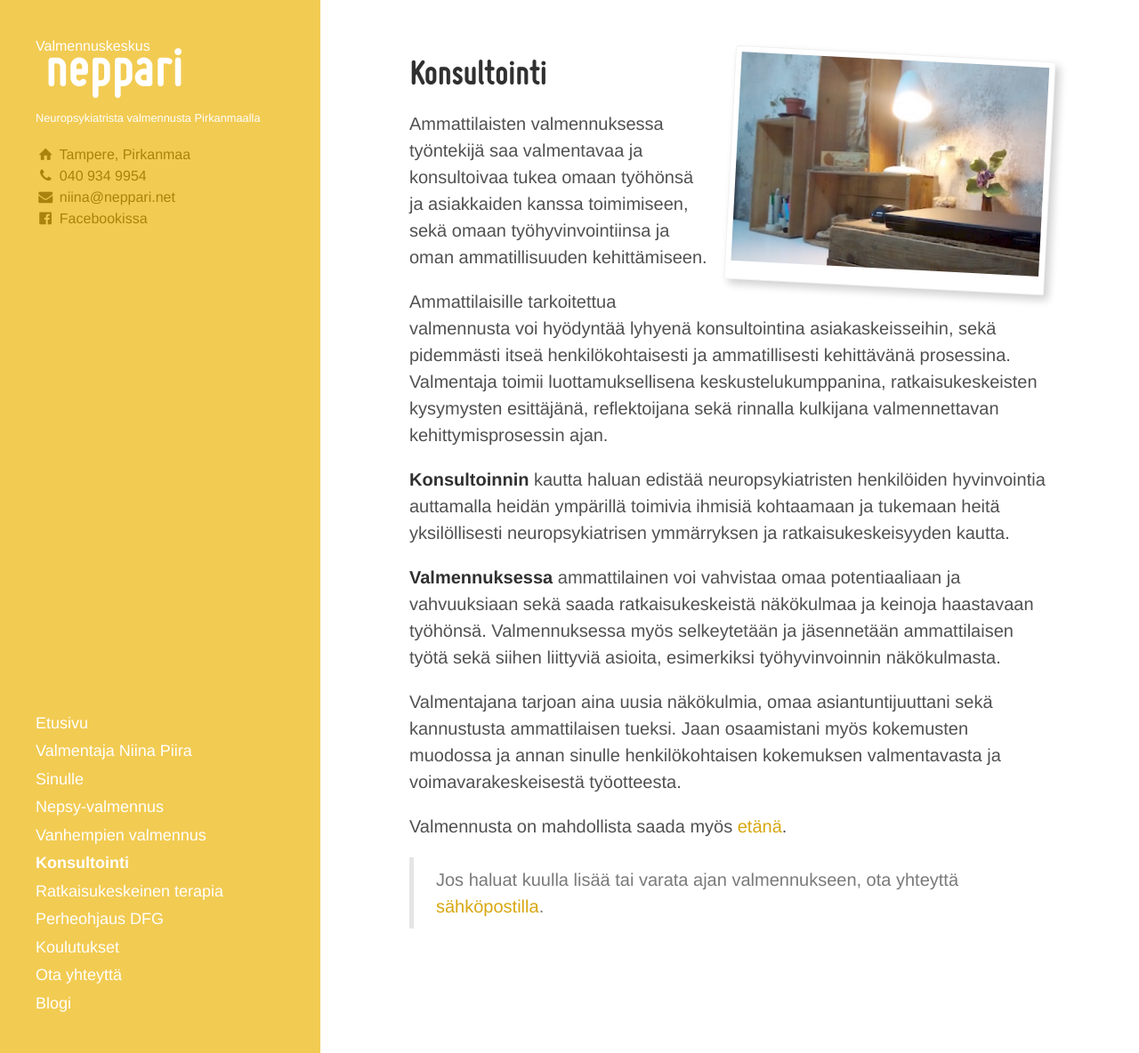
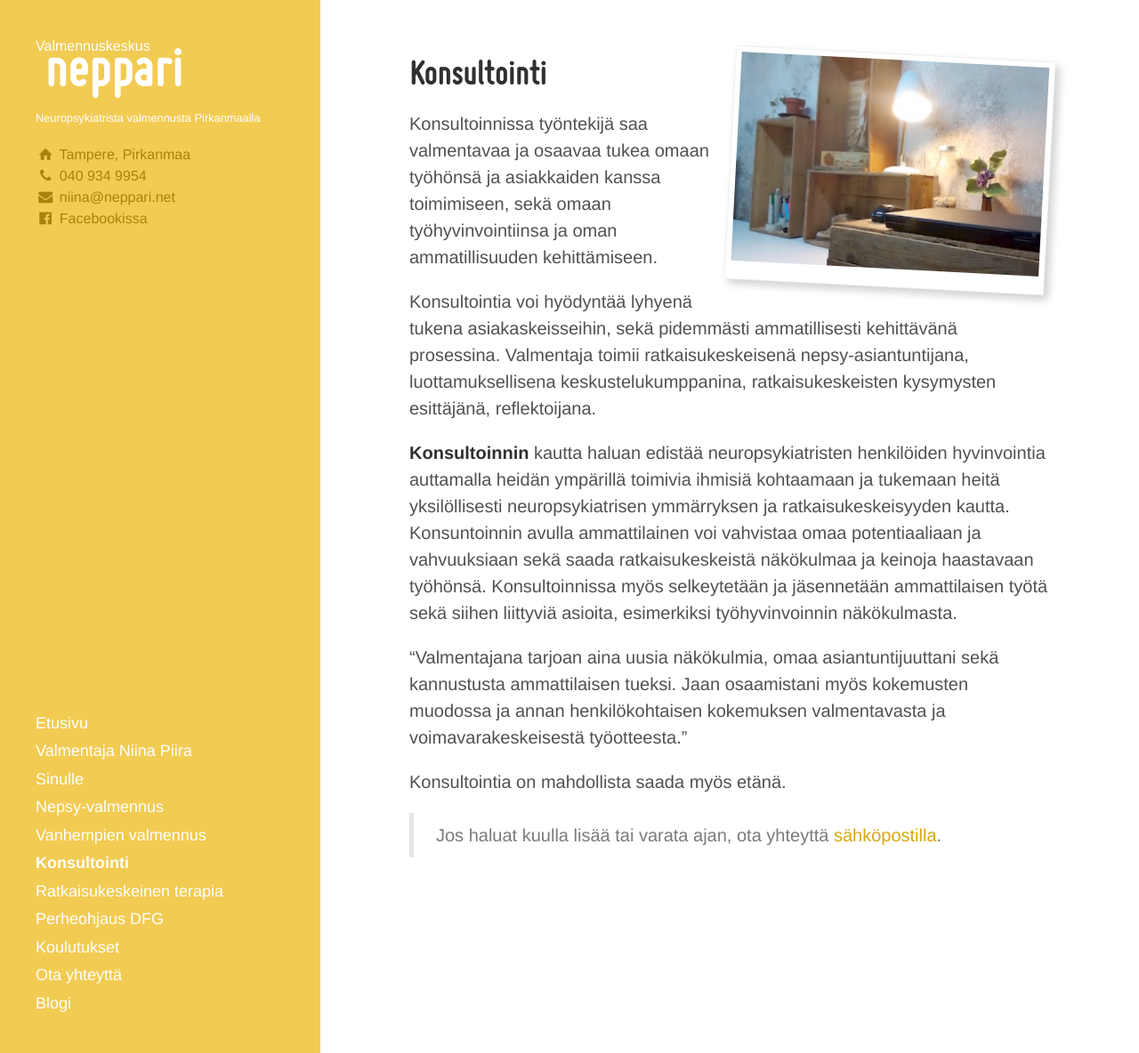
Before and after one commit to niinapiira/neppari.net, a Jekyll site: the page built from konsultointi.md, in a window 1280 px wide and 1184 px high. Shown: the whole window at 89% size. Built offline with Jekyll 4.4.1, drawn with Linux system fonts in a browser that asks for light colours.

Commit message:
Update konsultointi.md

```diff
--- a/konsultointi.md
+++ b/konsultointi.md
@@ -6,16 +6,14 @@ show-in-navigation: true
 published: true
 polaroid: etavalmennus
 ---
-Ammattilaisten valmennuksessa työntekijä saa valmentavaa ja konsultoivaa tukea omaan työhönsä ja asiakkaiden kanssa toimimiseen, sekä omaan työhyvinvointiinsa ja oman ammatillisuuden kehittämiseen.
+Konsultoinnissa työntekijä saa valmentavaa ja osaavaa tukea omaan työhönsä ja asiakkaiden kanssa toimimiseen, sekä omaan työhyvinvointiinsa ja oman ammatillisuuden kehittämiseen.
 
-Ammattilaisille tarkoitettua valmennusta voi hyödyntää lyhyenä konsultointina asiakaskeisseihin, sekä pidemmästi itseä henkilökohtaisesti ja ammatillisesti kehittävänä prosessina. Valmentaja toimii luottamuksellisena keskustelukumppanina, ratkaisukeskeisten kysymysten esittäjänä, reflektoijana sekä rinnalla kulkijana valmennettavan kehittymisprosessin ajan.
+Konsultointia voi hyödyntää lyhyenä tukena asiakaskeisseihin, sekä pidemmästi ammatillisesti kehittävänä prosessina. Valmentaja toimii ratkaisukeskeisenä nepsy-asiantuntijana, luottamuksellisena keskustelukumppanina, ratkaisukeskeisten kysymysten esittäjänä, reflektoijana.
 
-**Konsultoinnin** kautta haluan edistää neuropsykiatristen henkilöiden hyvinvointia auttamalla heidän ympärillä toimivia ihmisiä kohtaamaan ja tukemaan heitä yksilöllisesti neuropsykiatrisen ymmärryksen ja ratkaisukeskeisyyden kautta.
+**Konsultoinnin** kautta haluan edistää neuropsykiatristen henkilöiden hyvinvointia auttamalla heidän ympärillä toimivia ihmisiä kohtaamaan ja tukemaan heitä yksilöllisesti neuropsykiatrisen ymmärryksen ja ratkaisukeskeisyyden kautta. Konsuntoinnin avulla ammattilainen voi vahvistaa omaa potentiaaliaan ja vahvuuksiaan sekä saada ratkaisukeskeistä näkökulmaa ja keinoja haastavaan työhönsä. Konsultoinnissa myös selkeytetään ja jäsennetään ammattilaisen työtä sekä siihen liittyviä asioita, esimerkiksi työhyvinvoinnin näkökulmasta.
 
-**Valmennuksessa** ammattilainen voi vahvistaa omaa potentiaaliaan ja vahvuuksiaan sekä saada ratkaisukeskeistä näkökulmaa ja keinoja haastavaan työhönsä. Valmennuksessa myös selkeytetään ja jäsennetään ammattilaisen työtä sekä siihen liittyviä asioita, esimerkiksi työhyvinvoinnin näkökulmasta.
+"Valmentajana tarjoan aina uusia näkökulmia, omaa asiantuntijuuttani sekä kannustusta ammattilaisen tueksi. Jaan osaamistani myös kokemusten muodossa ja annan henkilökohtaisen kokemuksen valmentavasta ja voimavarakeskeisestä työotteesta."
 
-Valmentajana tarjoan aina uusia näkökulmia, omaa asiantuntijuuttani sekä kannustusta ammattilaisen tueksi. Jaan osaamistani myös kokemusten muodossa ja annan sinulle henkilökohtaisen kokemuksen valmentavasta ja voimavarakeskeisestä työotteesta.
+Konsultointia on mahdollista saada myös etänä.
 
-Valmennusta on mahdollista saada myös [etänä](/etavalmennus).
-
-> Jos haluat kuulla lisää tai varata ajan valmennukseen, ota yhteyttä [sähköpostilla](/ota-yhteytta).
+> Jos haluat kuulla lisää tai varata ajan, ota yhteyttä [sähköpostilla](/ota-yhteytta).
```
